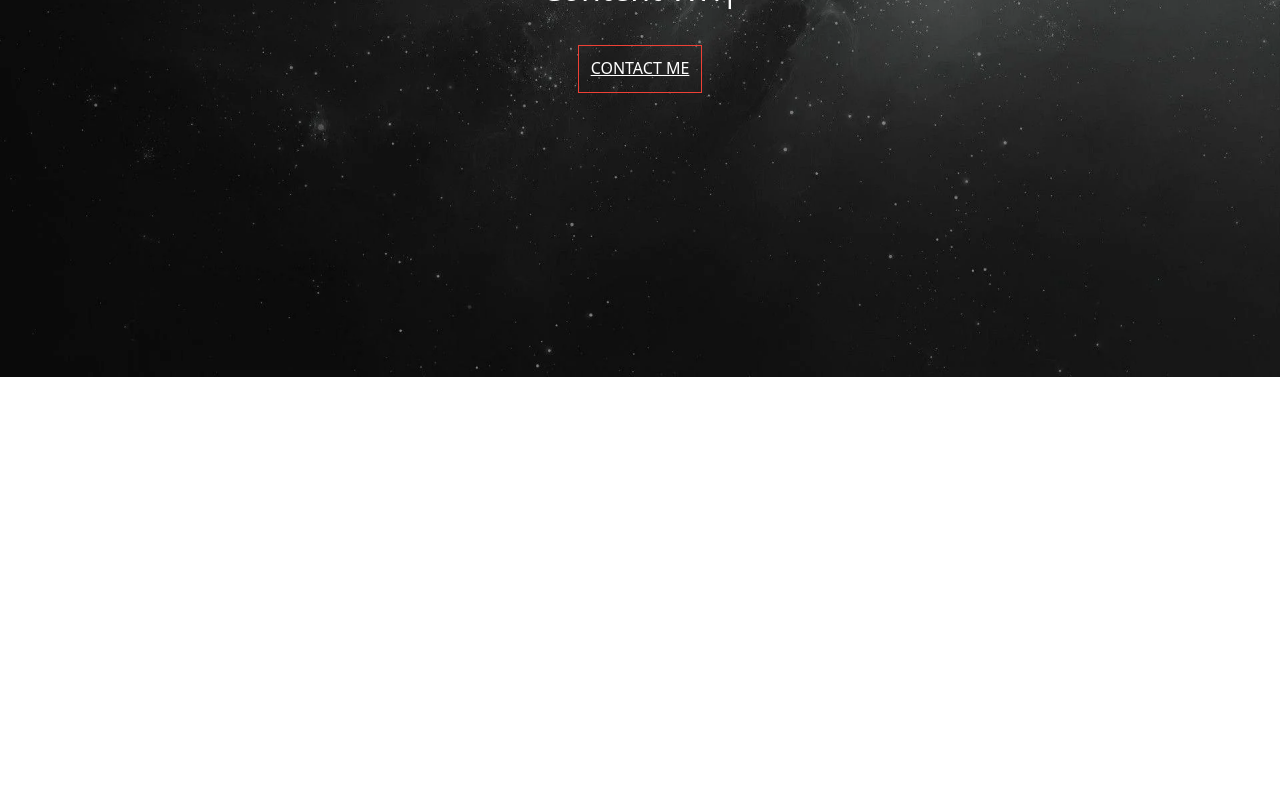
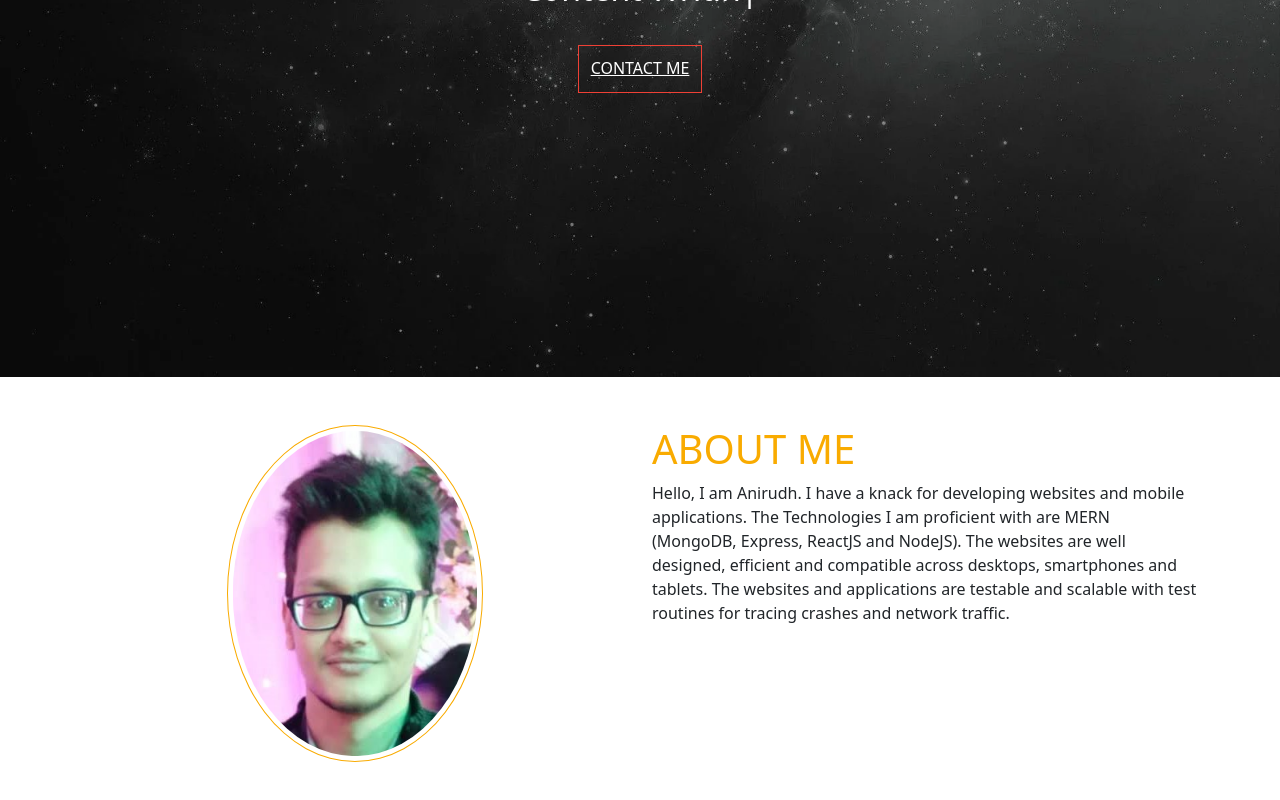
Before and after one commit to Anirudh6174/portfolio, a React (Create React App) app: page / in a window 1280 px wide. Shown: the part 486-1286 px from the top of the page. Before the commit the page ends 863 px from the top, so only its background shows below. Built offline with nearby package versions, Linux system fonts and the light colour scheme.

Commit message:
About Me Completed

```diff
--- a/src/App.css
+++ b/src/App.css
@@ -1,4 +1,4 @@
-@import url('https://fonts.googleapis.com/css2?family=Roboto+Condensed:wght@300&display=swap');
+@import url('https://fonts.googleapis.com/css2?family=Lato:wght@300&display=swap');
 
 :root {
   --primary-white: #fff;
@@ -10,7 +10,7 @@
 }
 
 body {
-  font-family: "Lato" sans-serif;
+  font-family: "Lato" sans-serif !important;
 }
 
 /*Navbar*/
@@ -140,3 +140,29 @@ nav ul li {
     display: none;
   }
 }
+
+/* About Me */
+
+.photo-wrap {
+  display: flex;
+  justify-content: center;
+  align-items: center;
+}
+
+.profile-img {
+  width: 16rem;
+  border-radius: 50%;
+  padding: .3rem;
+  border: 1px solid var(--primary-orange)
+}
+
+.about-heading {
+  color: var(--primary-orange);
+  text-transform: uppercase;
+}
+
+@media(max-width: 460px) {
+  .profile-img {
+    width: 10rem;
+  }
+}
--- a/src/App.js
+++ b/src/App.js
@@ -3,6 +3,7 @@ import "../node_modules/bootstrap/dist/css/bootstrap.min.css";
 import Particles from '../node_modules/react-particles-js/umd/particles';
 import Navbar from './components/Navbar';
 import Header from './components/Header';
+import AboutMe from './components/AboutMe';
 
 function App() {
   return (
@@ -30,6 +31,7 @@ function App() {
     />
     <Navbar/>
     <Header/>
+    <AboutMe/>
     </>
   );
 }
--- /dev/null
+++ b/src/components/AboutMe.js
@@ -0,0 +1,30 @@
+import React from "react";
+import Author from "../self.jpg";
+
+const AboutMe = () => {
+  return (
+  <div className="container py-5">
+      <div className="row">
+          <div className="col-lg-6 col-xm-12">
+              <div className="photo-wrap mb-5">
+              <img className ="profile-img" src={Author} alt="author..."/>
+            </div>
+          </div>
+          <div className="col-lg-6 col-xm-12">
+              <h1 className="about-heading">About Me</h1>
+              <p>
+                  Hello, I am Anirudh. I have a knack for developing websites and mobile applications.
+                  The Technologies I am proficient with are MERN (MongoDB, Express, ReactJS and NodeJS).
+                  The websites are well designed, efficient and compatible across desktops, smartphones and tablets.
+                  The websites and applications are testable and scalable with test routines
+                  for tracing crashes and network traffic.
+
+              </p>
+          </div>
+      </div>
+
+  </div>
+  )
+}
+
+export default AboutMe;
```
Also changed, not shown: src/self.jpg (added).
